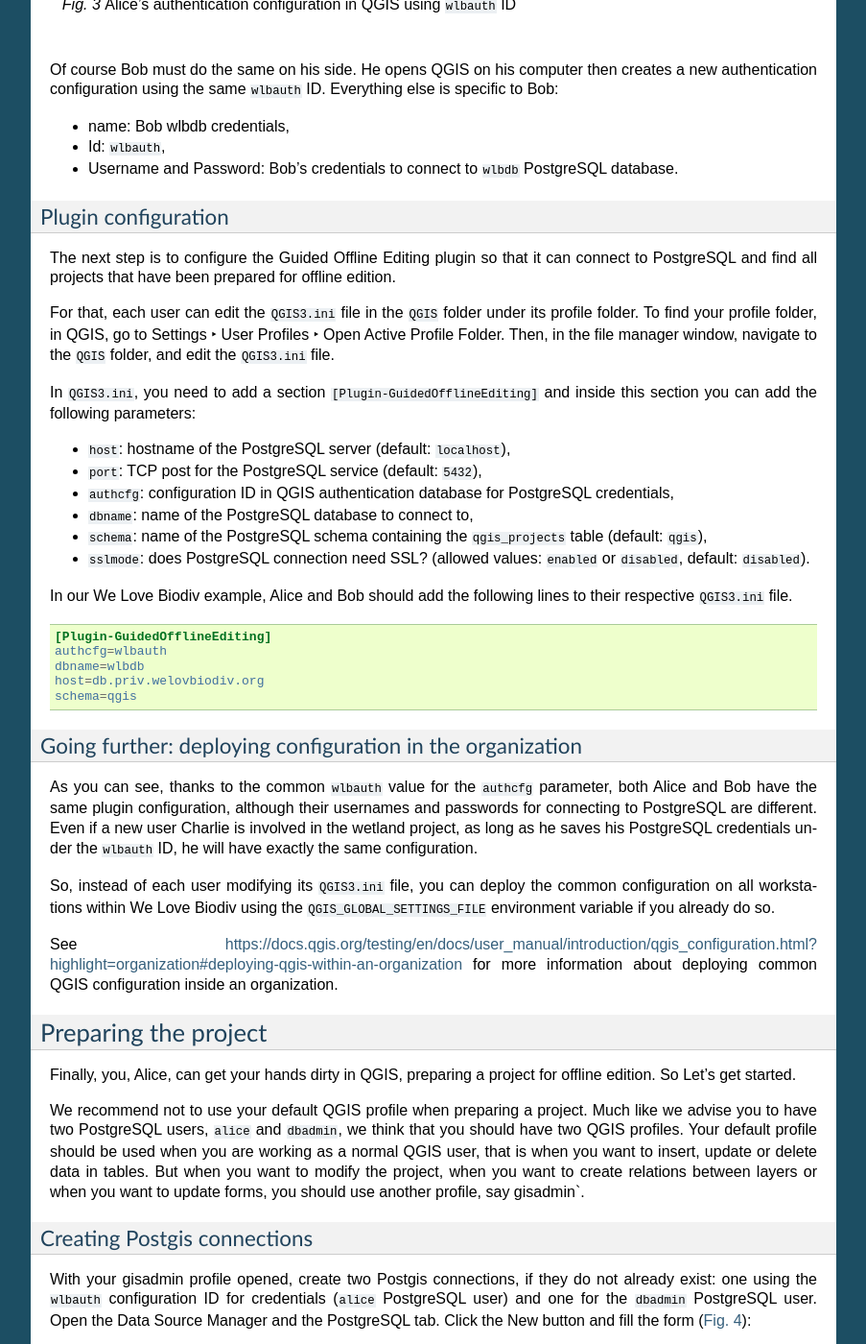
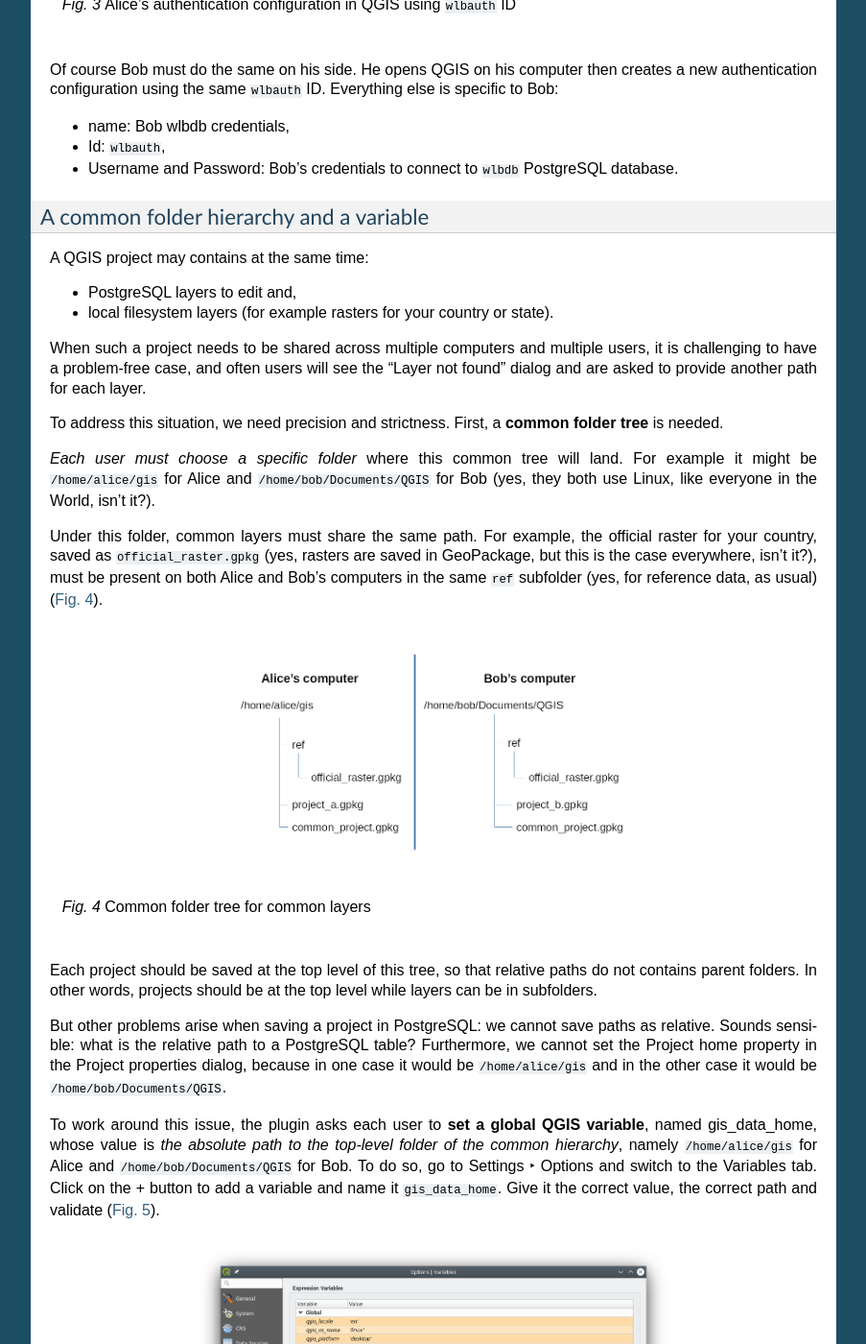
Before and after one commit to ygversil/qgis-guided-offline-editing, a Sphinx documentation site: the page built from help/source/admin_guide.rst, in a window 1280 px wide and 1400 px high, scrolled down 5569 px. Shown: the whole window at 96% size, without its empty margins (198-1101 px from the left). Built offline with Sphinx 7.4.7, drawn with Linux system fonts in a browser that asks for light colours; formulas are drawn with MathJax 3; some of the changed text lies outside the part shown.

Commit message:
Update doc with gis_data_home variable

```diff
--- a/help/source/admin_guide.rst
+++ b/help/source/admin_guide.rst
@@ -334,6 +334,78 @@ Everything else is specific to Bob:
 * :guilabel:`Username` and :guilabel:`Password`: Bob's credentials to connect to
   ``wlbdb`` PostgreSQL database.
 
+A common folder hierarchy and a variable
+----------------------------------------
+
+A QGIS project may contains at the same time:
+
+* PostgreSQL layers to edit and,
+
+* local filesystem layers (for example rasters for your country or state).
+
+When such a project needs to be shared across multiple computers and multiple
+users, it is challenging to have a problem-free case, and often users will see
+the ":guilabel:`Layer not found`" dialog and are asked to provide another path
+for each layer.
+
+To address this situation, we need precision and strictness. First, a **common
+folder tree** is needed.
+
+*Each user must choose a specific folder* where this common tree will land. For
+example it might be ``/home/alice/gis`` for Alice and
+``/home/bob/Documents/QGIS`` for Bob (yes, they both use Linux, like everyone
+in the World, isn't it?).
+
+Under this folder, common layers must share the same path. For example, the
+official raster for your country, saved as ``official_raster.gpkg`` (yes,
+rasters are saved in GeoPackage, but this is the case everywhere, isn't it?),
+must be present on both Alice and Bob's computers in the same ``ref`` subfolder
+(yes, for reference data, as usual) (:numref:`common_folder_tree`).
+
+.. _common_folder_tree:
+
+.. figure:: ./_static/img/guided_offline_editing_admin_guide_common_folder_tree.png
+   :width: 500px
+   :align: center
+   :alt: Common folder tree for common layers
+
+   Common folder tree for common layers
+
+Each project should be saved at the top level of this tree, so that relative
+paths do not contains parent folders. In other words, projects should be at the
+top level while layers can be in subfolders.
+
+But other problems arise when saving a project in PostgreSQL: we cannot save
+paths as relative. Sounds sensible: what is the relative path to a PostgreSQL
+table? Furthermore, we cannot set the :guilabel:`Project home` property in the
+:guilabel:`Project properties` dialog, because in one case it would be
+``/home/alice/gis`` and in the other case it would be
+``/home/bob/Documents/QGIS``.
+
+To work around this issue, the plugin asks each user to **set a global QGIS
+variable**, named :guilabel:`gis_data_home`, whose value is *the absolute path
+to the top-level folder of the common hierarchy*, namely ``/home/alice/gis``
+for Alice and ``/home/bob/Documents/QGIS`` for Bob. To do so, go to
+:menuselection:`Settings --> Options` and switch to the :guilabel:`Variables`
+tab. Click on the :guilabel:`+` button to add a variable and name it
+``gis_data_home``. Give it the correct value, the correct path and validate
+(:numref:`gis_data_home_variable`).
+
+.. _gis_data_home_variable:
+
+.. figure:: ./_static/img/qgis_global_properties_data_home_variable.png
+   :width: 500px
+   :align: center
+   :alt: gid_data_home global QGIS variable
+
+   gis_data_home global QGIS variable
+
+Thanks to this variable, when the plugins converts a project for offline
+edition, it first saves the project in the :guilabel:`gis_data_home` folder and
+convert all paths to relative. In this way, all local layers are found *under*
+the project, and their relative paths will begin with `./`, so this will work
+on all computers, provided that the folder tree are the same.
+
 Plugin configuration
 --------------------
 
@@ -513,6 +585,9 @@ that Bob can also load the layers when he opens the project):
 
 * the ``wetland.wetland`` table.
 
+You can also load the local raster ``official_raster.gpkg`` in the ``ref``
+folder.
+
 You can organize layers as you like. We suggest to create at least two groups
 inside QGIS legend:
 
```
Also changed, not shown: help/source/_static/img/guided_offline_editing_admin_guide_common_folder_tree.png (added), help/source/_static/img/qgis_global_properties_data_home_variable.png (added).
